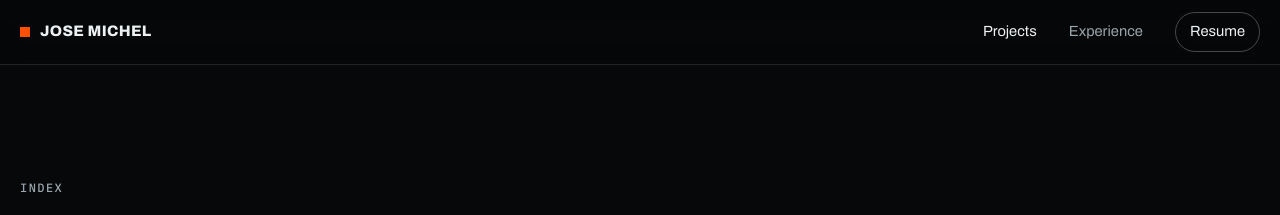
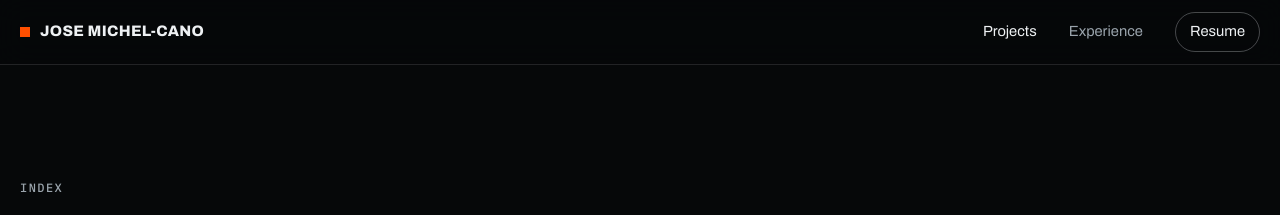
Before and after one commit to jmichelcano/jmichelcano.github.io, a Jekyll site: the page built from projects.html, in a window 1280 px wide and 1400 px high. Shown: the top 215 px of the window. Built offline with Jekyll 4.4.1, drawn with Linux system fonts in a browser that asks for light colours; some of the changed text lies outside the part shown.

Commit message:
Use full name Jose Michel-Cano; add Northrop Grumman summary
Co-Authored-By: Claude Opus 5.5 <noreply@anthropic.com>
Claude-Session: https://claude.ai/code/session_01WACZZMW19NHfxAN4dgkvYk

```diff
--- a/_config.yml
+++ b/_config.yml
@@ -2,10 +2,10 @@
 #  SITE SETTINGS — the only file you need for name, links, etc.
 #  After editing this file, GitHub rebuilds the site in ~1 minute.
 # ─────────────────────────────────────────────────────────────
-title: Jose Michel
+title: Jose Michel-Cano
 tagline: Aerospace Engineering · Wichita State University
 description: >-
-  Projects by Jose Michel, an aerospace engineering student at Wichita State
+  Projects by Jose Michel-Cano, an aerospace engineering student at Wichita State
   University: competition builds, structures work, fabrication, and repairs.
 
 # Change to your custom domain once it is live, e.g. "https://josemichel.com"
@@ -13,9 +13,9 @@ url: "https://jmichelcano.github.io"
 baseurl: ""
 
 author:
-  name: Jose Michel
+  name: Jose Michel-Cano
   email: ""          # optional; leave "" to hide it on the site
-  linkedin: "https://www.linkedin.com/in/josemichelcano"   # CONFIRM this is yours
+  linkedin: "https://www.linkedin.com/in/josemichelcano"
   github: "jmichelcano"
   resume: "/assets/resume.pdf"   # put your resume PDF at assets/resume.pdf
 
--- a/_data/experience.yml
+++ b/_data/experience.yml
@@ -15,9 +15,9 @@
   org: Northrop Grumman
   when: Summer 2026          # CONFIRM dates
   where: Palmdale, CA
-  # TODO: replace with one high-level line on what you worked on
   summary: >-
-    Manufacturing Process Engineering team.
+    Manufacturing Process Engineering team, supporting production on the
+    F-35 program and other programs.
 
 - role: Subsystems Lead, Design/Build/Fly
   org: WSU AIAA
--- a/assets/css/site.css
+++ b/assets/css/site.css
@@ -116,7 +116,7 @@ h1, h2, h3 { text-wrap: balance; font-weight: 700; }
   background: linear-gradient(90deg, rgba(6,8,9,.82) 0%, rgba(6,8,9,.45) 38%, rgba(6,8,9,0) 62%); }
 .hero-inner { display: flex; flex-direction: column; gap: 24px; padding-top: 140px; padding-bottom: 40px; pointer-events: none; }
 .hero-inner a { pointer-events: auto; }
-.hero-title { font-size: clamp(3.6rem, 13vw, 11.5rem); }
+.hero-title { font-size: clamp(2.2rem, 9.2vw, 8.8rem); }
 .hero-lede { max-width: 46ch; font-size: clamp(1.05rem, 1.6vw, 1.3rem); line-height: 1.5; color: var(--muted); }
 .hero-lede::first-line { color: var(--ink); }
 .hero-foot { display: flex; justify-content: space-between; align-items: center; gap: 16px; padding-bottom: 28px; border-top: 1px solid var(--line); padding-top: 16px; }
@@ -200,7 +200,7 @@ h1, h2, h3 { text-wrap: balance; font-weight: 700; }
 
 /* ── Footer ──────────────────────────────────────── */
 .site-footer { margin-top: clamp(96px, 12vw, 180px); border-top: 1px solid var(--line); overflow: hidden; }
-.footer-big { font-size: clamp(2rem, 9.4vw, 8.4rem); line-height: .82; padding-top: 48px; color: var(--surface); -webkit-text-stroke: 1px var(--line-strong); white-space: nowrap; }
+.footer-big { font-size: clamp(1.6rem, 6.6vw, 6rem); line-height: .82; padding-top: 48px; color: var(--surface); -webkit-text-stroke: 1px var(--line-strong); white-space: nowrap; }
 .footer-row { display: flex; flex-wrap: wrap; justify-content: space-between; align-items: center; gap: 20px; padding-block: 28px calc(36px + env(safe-area-inset-bottom, 0px)); }
 .footer-links { list-style: none; margin: 0; padding: 0; display: flex; flex-wrap: wrap; gap: 10px 28px; }
 .footer-links a { text-decoration: none; color: var(--muted); }
--- a/index.html
+++ b/index.html
@@ -1,12 +1,12 @@
 ---
-title: Jose Michel
+title: Jose Michel-Cano
 body_class: is-home
 ---
 <section class="hero" data-hero>
   <canvas class="hero-canvas" data-wingbox aria-hidden="true"></canvas>
   <div class="wrap hero-inner">
     <p class="kicker"><span class="kicker-dot"></span>{{ site.tagline }}</p>
-    <h1 class="display hero-title">Jose<br>Michel</h1>
+    <h1 class="display hero-title">Jose<br>Michel&#8209;Cano</h1>
     <p class="hero-lede">Aerospace engineering student. I like work where the analysis has to hold up on real hardware: certification structures at my internship, competition builds with my team, and whatever is on jack stands in my garage.</p>
     <div class="actions">
       <a class="btn btn-primary" href="{{ '/projects/' | relative_url }}">Explore the work</a>
```
Also changed, not shown: 1 other file.
